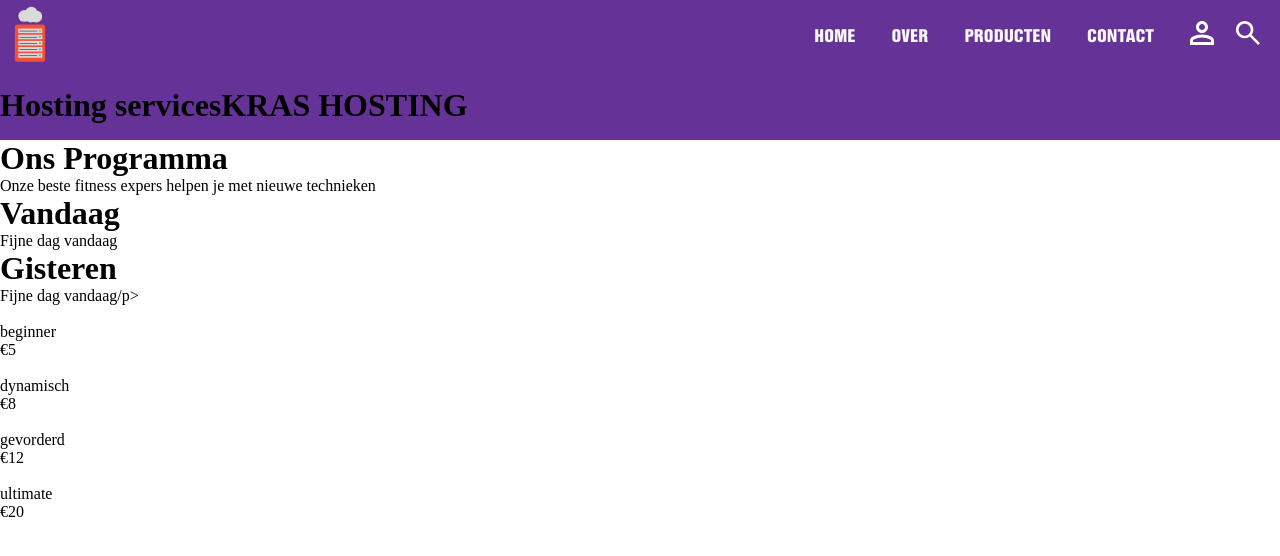
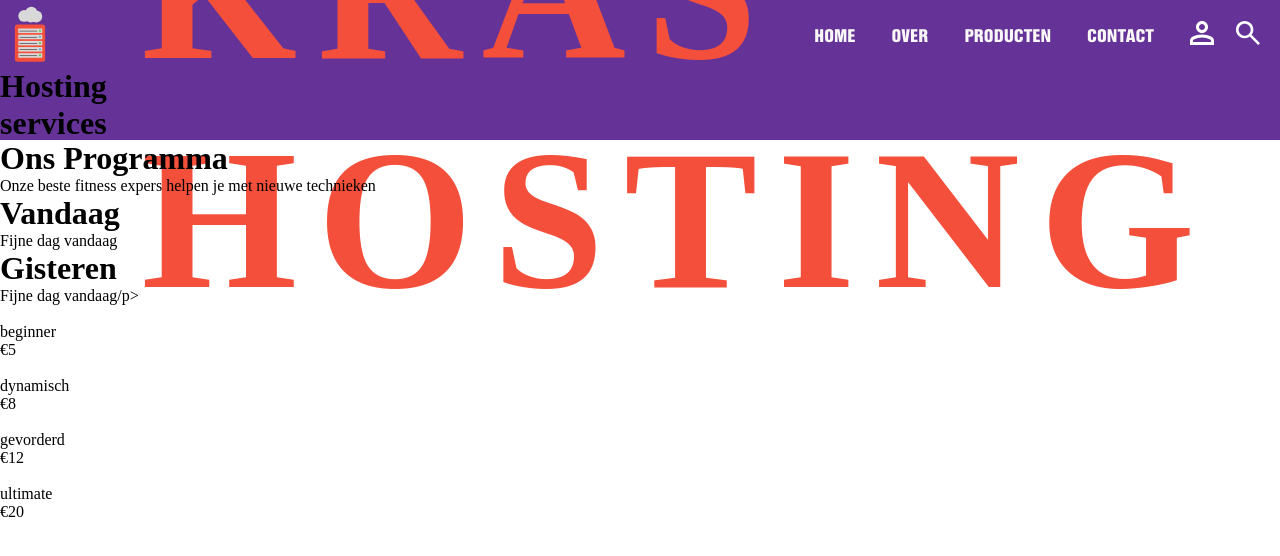
Before and after one commit to TiesOnKip/krashosting, a PHP site: page /home.php in a window 1280 px wide. Shown: the top 556 px of the page. Run offline with PHP 8.4, Linux system fonts and the light colour scheme; some web fonts are replaced.

Commit message:
paar regels css

```diff
--- a/src/css/home.css
+++ b/src/css/home.css
@@ -10,3 +10,13 @@
     font-family: "TT Backwards Sans Trial";
 
 }
+
+.heroTextGroot {
+    color: #F34F3A;
+    font-family: "TT Backwards Sans Trial";
+    font-size: 200px;
+    font-style: normal;
+    font-weight: 700;
+    line-height: normal;
+    letter-spacing: 20px;
+}
```
